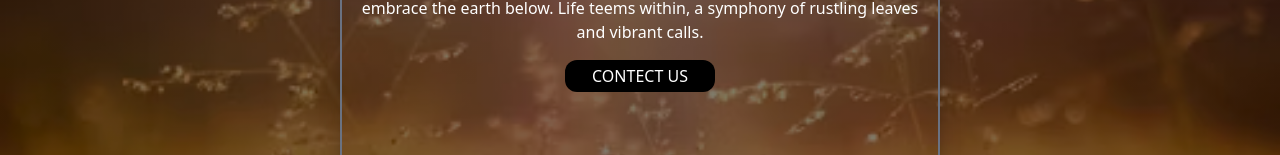
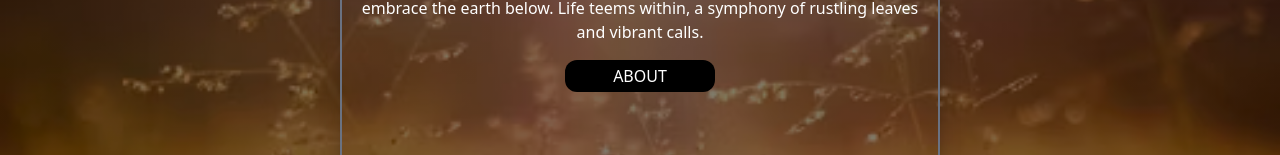
Before and after one commit to sy518/React-Routing, a React (Vite) app: page /About in a window 1280 px wide. Shown: the part 306-461 px from the top of the page. Built offline with nearby package versions, Linux system fonts and the light colour scheme.

Commit message:
Update About.jsx

```diff
--- a/src/pages/About.jsx
+++ b/src/pages/About.jsx
@@ -50,10 +50,7 @@ function About() {
                                 className="w-[150px] bg-black text-white p-1 uppercase rounded-xl hover:skew-6"
 
                             >
-                                <a href="/Contect">
-
-                                    Contect us
-                                </a>
+                              <Link to="/About">about</Link>
                             </button>
                         </div>
                     </div>
```
